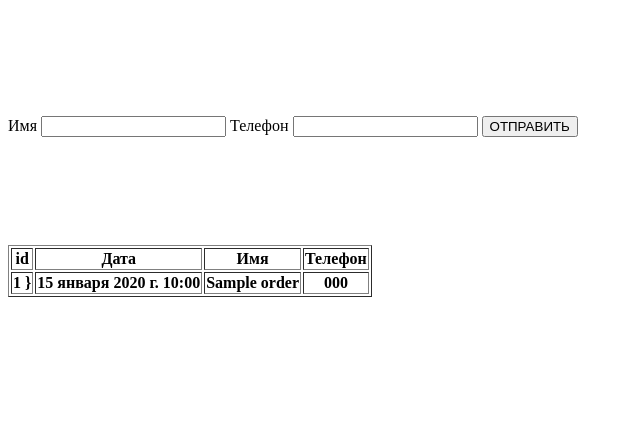
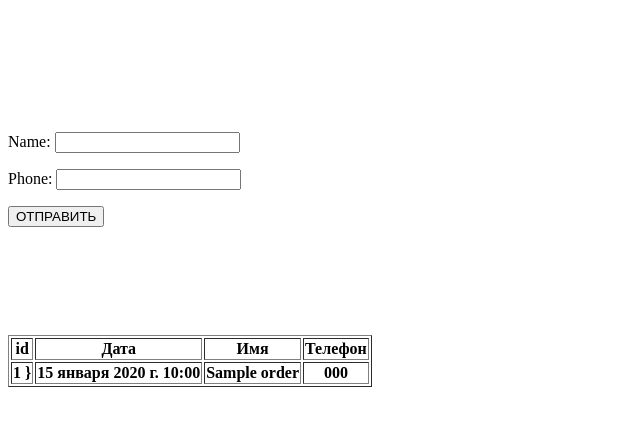
Before and after one commit to whenipush/django_training_website, a Django app: page / in a window 1280 px wide. Shown: the top 426 px of the page, without its empty margins (0-640 px from the left). Run offline with Django 4.2, Linux system fonts and the light colour scheme; tables that the repository leaves empty hold one stand-in row (values such as "Sample post"); lists and menus that the app fills with data are empty.

Commit message:
add validarions forms

```diff
--- /dev/null
+++ b/crm/forms.py
@@ -0,0 +1,5 @@
+from django import forms
+
+class OrderForm(forms.Form):
+    name = forms.CharField(max_length=200, required=False)
+    phone = forms.CharField(max_length=200)
--- a/crm/views.py
+++ b/crm/views.py
@@ -1,10 +1,13 @@
 from django.shortcuts import render
 from .models import Order
+from .forms import OrderForm
 # Create your views here.
 def first_page(request):
     object_list = Order.objects.all()
+    form = OrderForm()
 
-    return render(request, './index.html', { 'object_list': object_list })
+    return render(request, './index.html', { 'object_list': object_list,
+                                             'form': form})
 
 def thanks_page(request):
     name = request.POST['name']
--- a/templates/index.html
+++ b/templates/index.html
@@ -16,10 +16,7 @@
 
   <form action="{% url 'thanks_page' %}" method="POST">
       {% csrf_token %}
-      <label>Имя</label>
-      <input name="name">
-      <label>Телефон</label>
-      <input name="phone">
+      {{ form.as_p }}
       <button type="submit">ОТПРАВИТЬ</button>
   </form>
 
```
